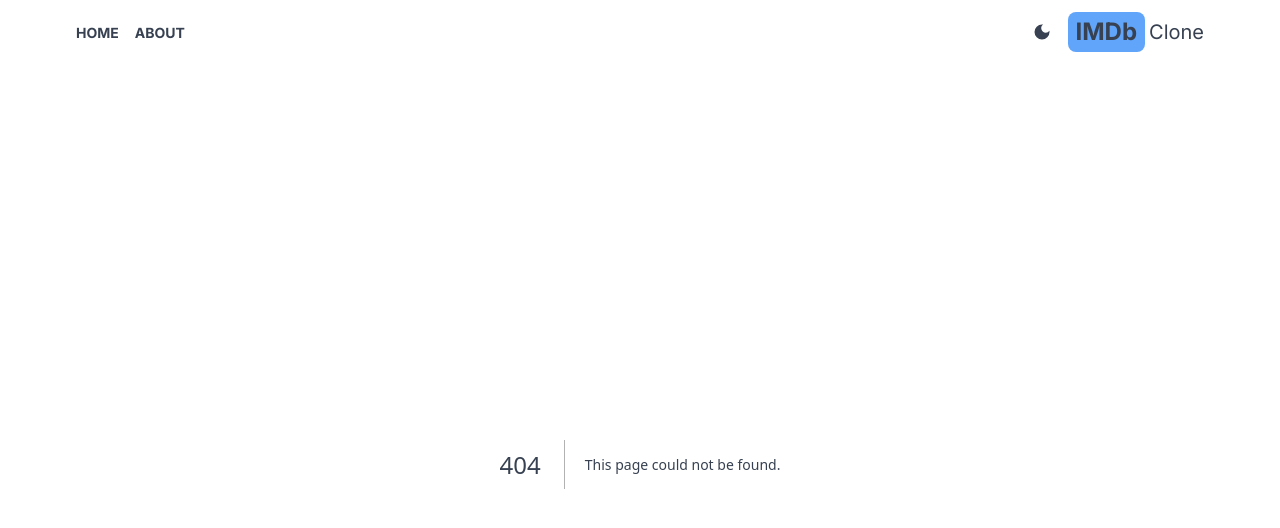
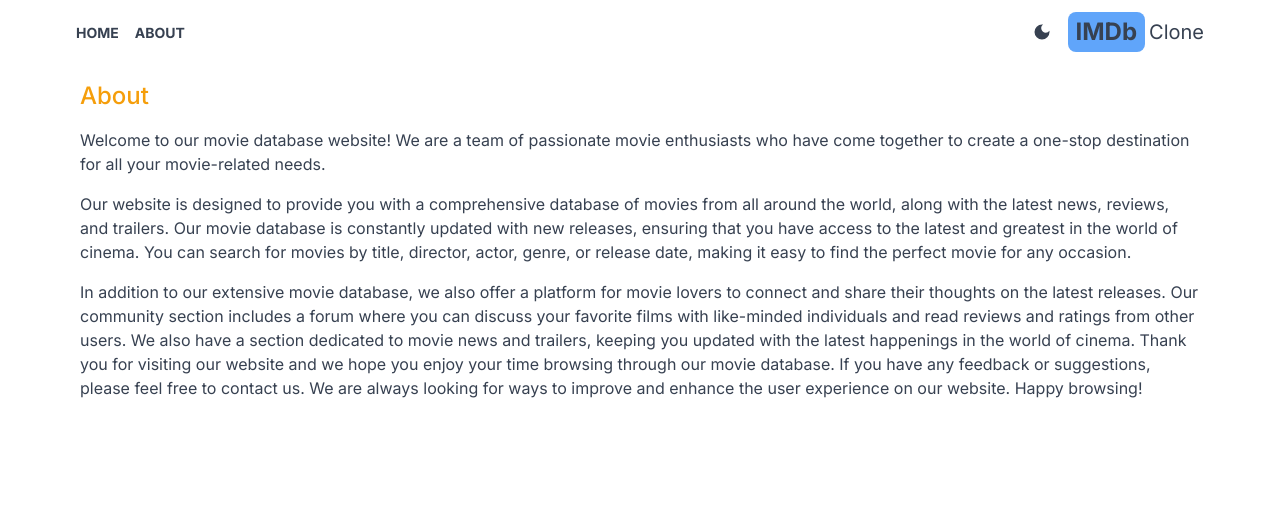
Before and after one commit to anandpriyanshu/imdb-movie, a Next.js app: page /about in a window 1280 px wide. Before the commit this address had no page. Shown: the top 528 px of the page. Built offline with nearby package versions, Linux system fonts and the light colour scheme.

Commit message:
Crate the about page

```diff
--- /dev/null
+++ b/src/app/about/page.jsx
@@ -0,0 +1,40 @@
+import React from 'react'
+
+const About = () => {
+    return (
+        <div className='max-w-6xl mx-auto p-4 space-y-4'>
+            <h1 className='text-2xl font-medium text-amber-500'>About</h1>
+            <p>
+                Welcome to our movie database website! We are a team of passionate movie
+                enthusiasts who have come together to create a one-stop destination for
+                all your movie-related needs.
+            </p>
+
+            <p>
+                Our website is designed to provide you with a comprehensive database of
+                movies from all around the world, along with the latest news, reviews,
+                and trailers. Our movie database is constantly updated with new
+                releases, ensuring that you have access to the latest and greatest in
+                the world of cinema. You can search for movies by title, director,
+                actor, genre, or release date, making it easy to find the perfect movie
+                for any occasion.
+            </p>
+
+            <p>
+                In addition to our extensive movie database, we also offer a platform
+                for movie lovers to connect and share their thoughts on the latest
+                releases. Our community section includes a forum where you can discuss
+                your favorite films with like-minded individuals and read reviews and
+                ratings from other users. We also have a section dedicated to movie news
+                and trailers, keeping you updated with the latest happenings in the
+                world of cinema. Thank you for visiting our website and we hope you
+                enjoy your time browsing through our movie database. If you have any
+                feedback or suggestions, please feel free to contact us. We are always
+                looking for ways to improve and enhance the user experience on our
+                website. Happy browsing!
+            </p>
+        </div>
+    )
+}
+
+export default About
```
